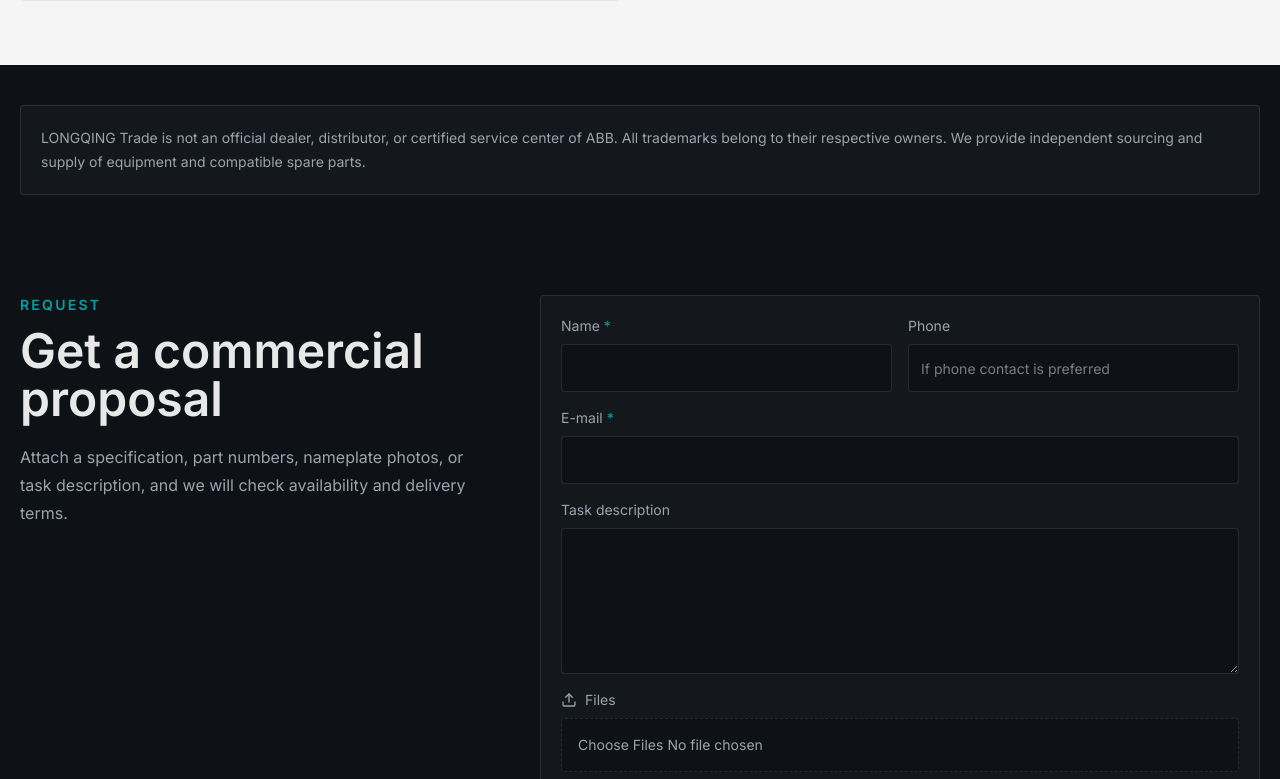
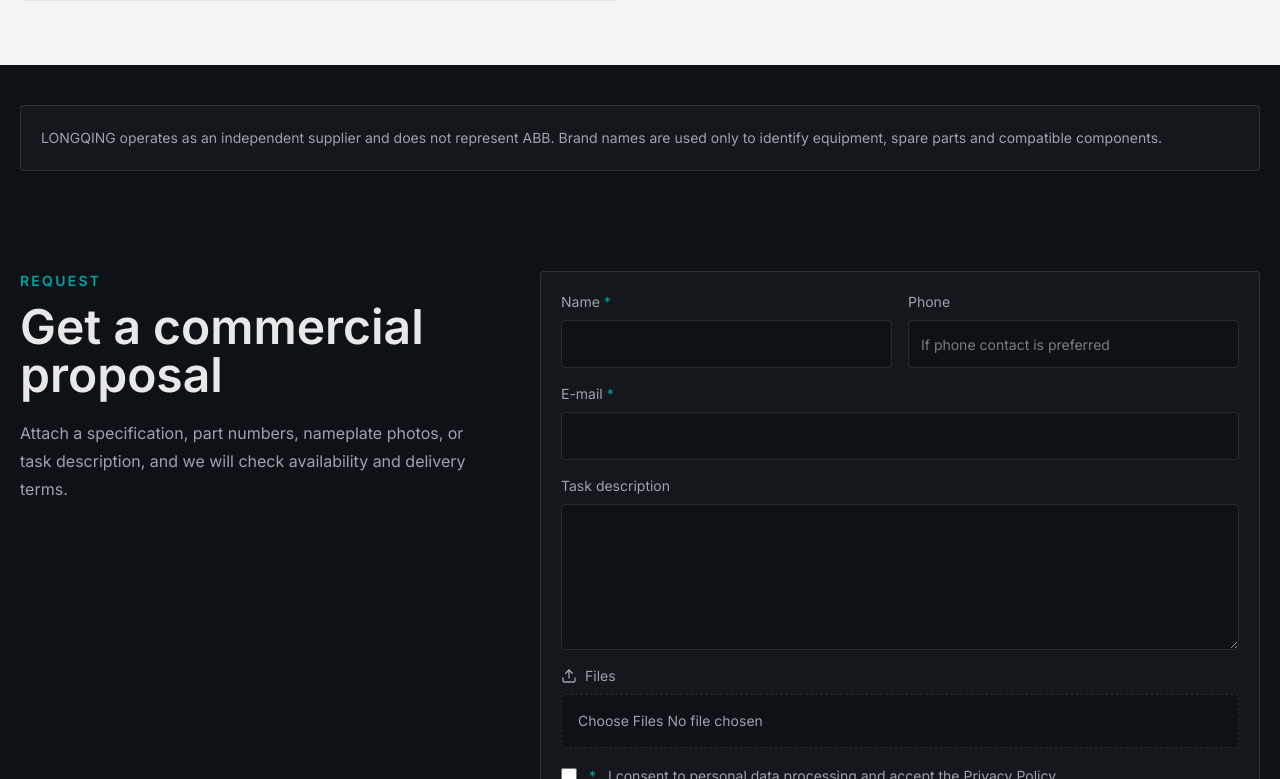
Before and after one commit to dmitriikomarskikh-coder/longqing-site, a Next.js app: page /en/brands/abb in a window 1280 px wide. Shown: the part 861-1640 px from the top of the page. Built offline with nearby package versions, Linux system fonts and the light colour scheme; no server answers.

Commit message:
neutralize public brand disclaimer wording

```diff
--- a/app/[locale]/brands/[slug]/page.tsx
+++ b/app/[locale]/brands/[slug]/page.tsx
@@ -171,10 +171,10 @@ export default async function BrandPage({
       <section className="bg-dark px-5 py-10">
         <div className="mx-auto max-w-7xl rounded border border-white/10 bg-dark-2 p-5 text-sm leading-6 text-muted">
           {locale === "ru"
-            ? `LONGQING Trade не является официальным дилером, дистрибьютором или сертифицированным сервисным центром ${brandName}. Все товарные знаки принадлежат их правообладателям. Мы осуществляем независимый подбор и поставку оборудования и совместимых запчастей.`
+            ? `LONGQING работает как независимый поставщик и не представляет ${brandName}. Названия брендов используются только для идентификации оборудования, запчастей и совместимых компонентов.`
             : locale === "zh"
-              ? `LONGQING Trade 并非 ${brandName} 的官方经销商、分销商或认证服务中心。所有商标均归其权利人所有。我们独立进行设备和兼容备件的选型与供应。`
-              : `LONGQING Trade is not an official dealer, distributor, or certified service center of ${brandName}. All trademarks belong to their respective owners. We provide independent sourcing and supply of equipment and compatible spare parts.`}
+              ? `LONGQING 作为独立供应方开展业务，并不代表 ${brandName}。品牌名称仅用于识别设备、备件和兼容部件。`
+              : `LONGQING operates as an independent supplier and does not represent ${brandName}. Brand names are used only to identify equipment, spare parts and compatible components.`}
         </div>
       </section>
       <Suspense>
--- a/app/[locale]/privacy/page.tsx
+++ b/app/[locale]/privacy/page.tsx
@@ -39,7 +39,7 @@ const content = {
       ],
       [
         "Статус компании",
-        "LONGQING не является официальным дилером, дистрибьютором или авторизованным сервисным центром MTU, Cummins, Siemens и других производителей, упомянутых на сайте. Все товарные знаки принадлежат их правообладателям."
+        "LONGQING работает как независимый поставщик и не представляет MTU, Cummins, Siemens и других производителей, бренды которых указаны на сайте. Названия брендов используются только для идентификации оборудования, запчастей и совместимых компонентов."
       ]
     ]
   },
@@ -67,7 +67,7 @@ const content = {
       ],
       [
         "Storage and protection",
-        "We store data to the extent required to process the request and related business correspondence. We apply organizational and technical measures intended to protect data from unauthorized access."
+        "We store data to the extent required to process the request and related business correspondence. We apply organizational and technical measures intended to protect data from access without permission."
       ],
       [
         "Third-party transfer",
@@ -79,7 +79,7 @@ const content = {
       ],
       [
         "Company status",
-        "LONGQING is not an official dealer, distributor, or authorized service center of MTU, Cummins, Siemens, or other manufacturers mentioned on the website. All trademarks belong to their respective owners."
+        "LONGQING operates as an independent supplier and does not represent MTU, Cummins, Siemens, or other manufacturers whose brands are mentioned on this website. Brand names are used only to identify equipment, spare parts and compatible components."
       ]
     ]
   },
--- a/app/[locale]/stock/[slug]/page.tsx
+++ b/app/[locale]/stock/[slug]/page.tsx
@@ -26,7 +26,7 @@ const productDetails = {
     "высокая точность дозирования топлива",
     "работа в условиях высокой нагрузки, вибрации и запылённости",
     "подходит для обслуживания и ремонта двигателей MTU",
-    "прямая замена оригинальной форсунки"
+    "замена по артикулу после проверки совместимости"
   ]
 };
 
@@ -156,7 +156,7 @@ export default async function StockProductPage({
               </div>
               <p className="mt-5 max-w-3xl text-base leading-7 text-muted">
                 {locale === "ru"
-                  ? "Топливная форсунка MTU X52407500053 — оригинальная деталь системы Common Rail для дизельных двигателей MTU Series 4000. Обеспечивает точный впрыск топлива под высоким давлением, стабильную работу двигателя и эффективное сгорание топлива."
+                  ? "Топливная форсунка MTU X52407500053 — деталь системы Common Rail для дизельных двигателей MTU Series 4000. Обеспечивает точный впрыск топлива под высоким давлением, стабильную работу двигателя и эффективное сгорание топлива."
                   : item.description[locale]}
               </p>
             </div>
@@ -211,7 +211,7 @@ export default async function StockProductPage({
             </h2>
             <p className="mt-5 text-base leading-7 text-[#4b5563]">
               {locale === "ru"
-                ? "Форсунка применяется в топливной системе Common Rail, где важны точная дозировка, стабильное давление и надежность при длительной работе двигателя под нагрузкой."
+                ? "Форсунка применяется в топливной системе Common Rail, где важны точная дозировка, стабильное давление и устойчивость при длительной работе двигателя под нагрузкой."
                 : item.description[locale]}
             </p>
             <h3 className="mt-10 text-2xl font-semibold">
@@ -260,8 +260,8 @@ export default async function StockProductPage({
       <section className="bg-dark px-5 py-10">
         <div className="mx-auto max-w-7xl rounded border border-white/10 bg-dark-2 p-5 text-sm leading-6 text-muted">
           {locale === "ru"
-            ? "LONGQING Trade не является официальным дилером, дистрибьютором или сертифицированным сервисным центром MTU. Все товарные знаки принадлежат их правообладателям. Совместимость и применимость подтверждаются по артикулу, серийному номеру двигателя или технической документации."
-            : "LONGQING Trade is not an official dealer, distributor, or certified service center of MTU. All trademarks belong to their respective owners. Compatibility and applicability are confirmed by part number, engine serial number, or technical documentation."}
+            ? "LONGQING работает как независимый поставщик и не представляет MTU. Названия брендов используются только для идентификации оборудования, запчастей и совместимых компонентов. Совместимость и применимость подтверждаются по артикулу, серийному номеру двигателя или технической документации."
+            : "LONGQING operates as an independent supplier and does not represent MTU. Brand names are used only to identify equipment, spare parts and compatible components. Compatibility and applicability are confirmed by part number, engine serial number, or technical documentation."}
         </div>
       </section>
       <Suspense>
--- a/app/[locale]/terms/page.tsx
+++ b/app/[locale]/terms/page.tsx
@@ -23,7 +23,7 @@ const content = {
       ],
       [
         "Товарные знаки и статус LONGQING",
-        "LONGQING не является официальным дилером, дистрибьютором или авторизованным сервисным центром MTU, Cummins, Siemens и других производителей, упомянутых на сайте. Названия и товарные знаки используются только для идентификации оборудования и запчастей."
+        "LONGQING работает как независимый поставщик и не представляет MTU, Cummins, Siemens и других производителей, бренды которых указаны на сайте. Названия брендов используются только для идентификации оборудования, запчастей и совместимых компонентов."
       ],
       [
         "Точность информации",
@@ -63,7 +63,7 @@ const content = {
       ],
       [
         "Trademarks and LONGQING status",
-        "LONGQING is not an official dealer, distributor, or authorized service center of MTU, Cummins, Siemens, or other manufacturers mentioned on the website. Names and trademarks are used only to identify equipment and spare parts."
+        "LONGQING operates as an independent supplier and does not represent MTU, Cummins, Siemens, or other manufacturers whose brands are mentioned on this website. Brand names are used only to identify equipment, spare parts and compatible components."
       ],
       [
         "Information accuracy",
--- a/components/Footer.tsx
+++ b/components/Footer.tsx
@@ -3,9 +3,9 @@ import Link from "next/link";
 import type {Locale} from "@/i18n/routing";
 
 const disclaimer: Record<Locale, string> = {
-  ru: "Все упомянутые торговые марки и логотипы являются собственностью их правообладателей. Компания не является официальным дилером, дистрибьютором или сертифицированным сервисным центром указанных производителей и осуществляет независимую поставку и ремонт оборудования, совместимого с продукцией перечисленных брендов.",
-  zh: "所有提及的商标和标识均归其权利人所有。本公司并非上述制造商的官方经销商、分销商或认证服务中心，而是独立提供与相关品牌产品兼容的设备供应和维修服务。",
-  en: "All mentioned trademarks and logos are the property of their respective owners. The company is not an official dealer, distributor, or certified service center of the listed manufacturers and provides independent supply and repair of equipment compatible with these brands."
+  ru: "LONGQING работает как независимый поставщик и не представляет производителей, бренды которых указаны на сайте. Названия брендов используются только для идентификации оборудования, запчастей и совместимых компонентов.",
+  zh: "LONGQING 作为独立供应方开展业务，并不代表本网站提及品牌所属的制造商。品牌名称仅用于识别设备、备件和兼容部件。",
+  en: "LONGQING operates as an independent supplier and does not represent the manufacturers whose brands are mentioned on this website. Brand names are used only to identify equipment, spare parts and compatible components."
 };
 
 export function Footer({locale}: {locale: Locale}) {
```
